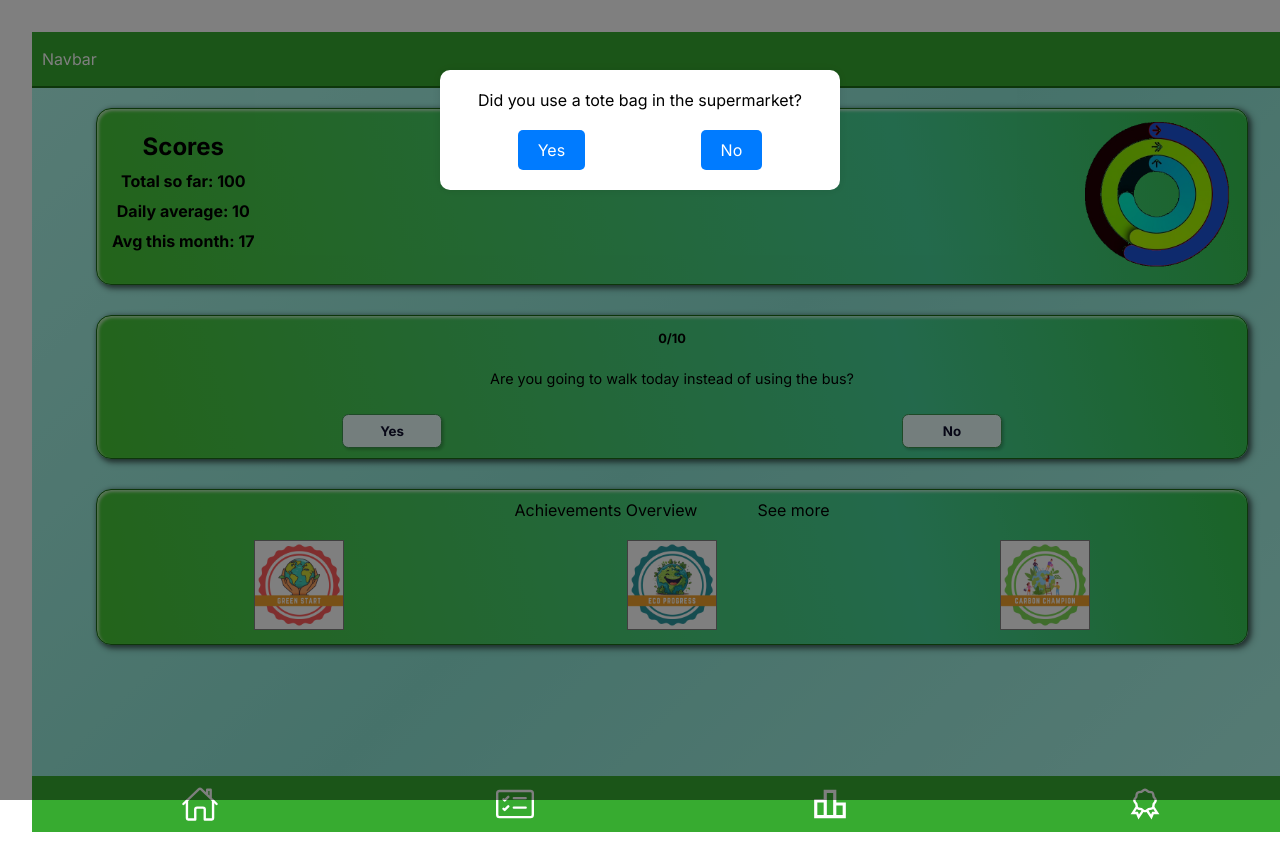
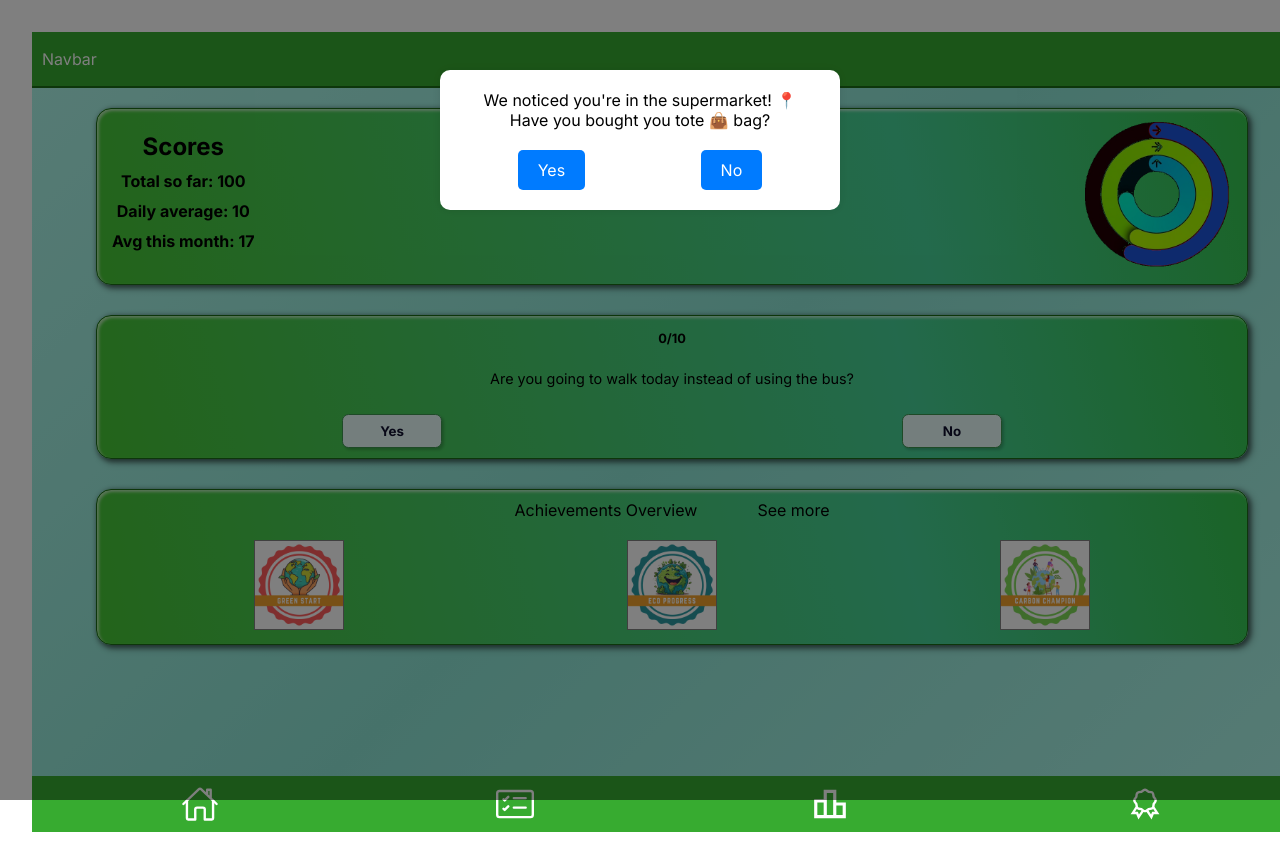
Before and after one commit to siqbal181/GreenMate, a React (Vite) app: page / in a window 1280 px wide. Both pictures are taken after a click on the element "Navbar". Shown: the top 864 px of the page. Built offline with nearby package versions, Linux system fonts and the light colour scheme.

Commit message:
modal text

```diff
--- a/src/components/Modal/Modal.jsx
+++ b/src/components/Modal/Modal.jsx
@@ -7,7 +7,8 @@ const Modal = ({ setShowModal }) => {
     <div>
         <div className="modal-overlay">
           <div className="modal">
-            <p>Did you use a tote bag in the supermarket?</p>
+            <p>We noticed you're in the supermarket! 📍</p>
+            <p>Have you bought you tote 👜 bag?</p>
             <div className="button-container">
               <button className="modal-button" onClick={() => setShowModal(false)}>Yes</button>
               <button className="modal-button" onClick={() => setShowModal(false)}>No</button>
```
